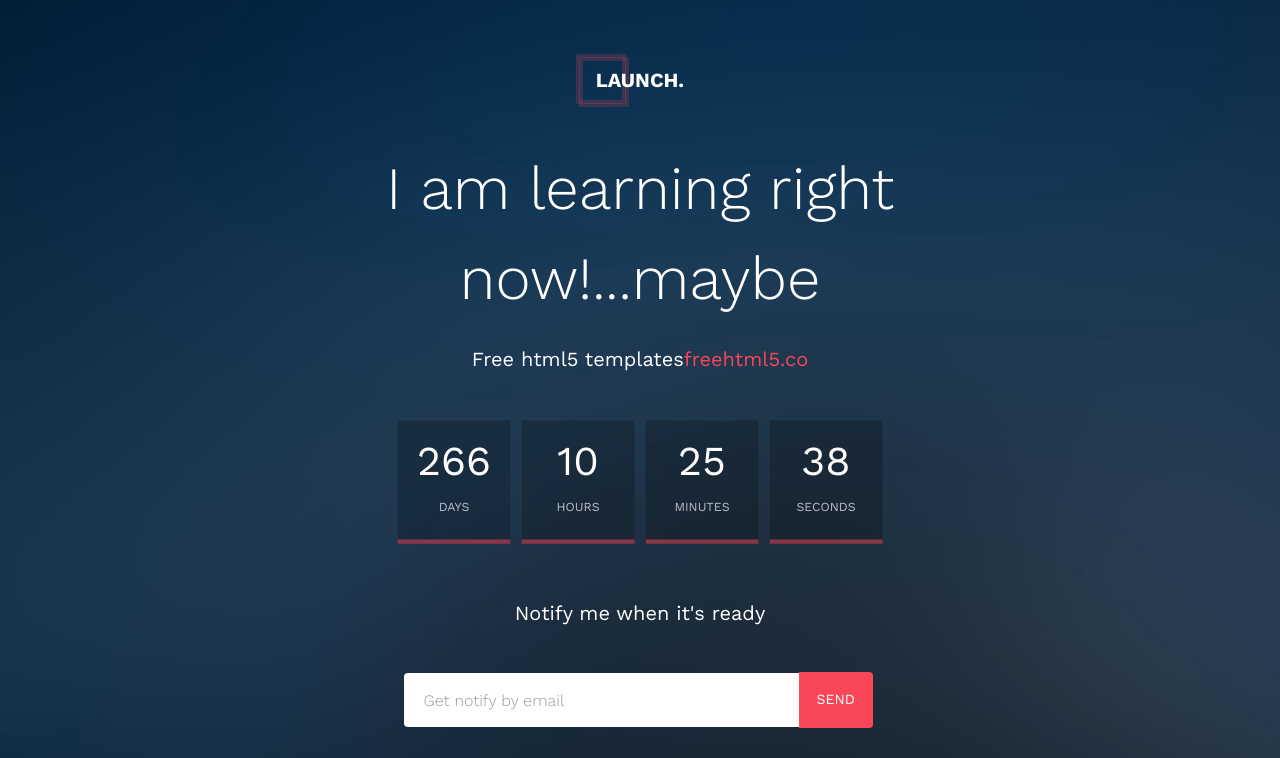
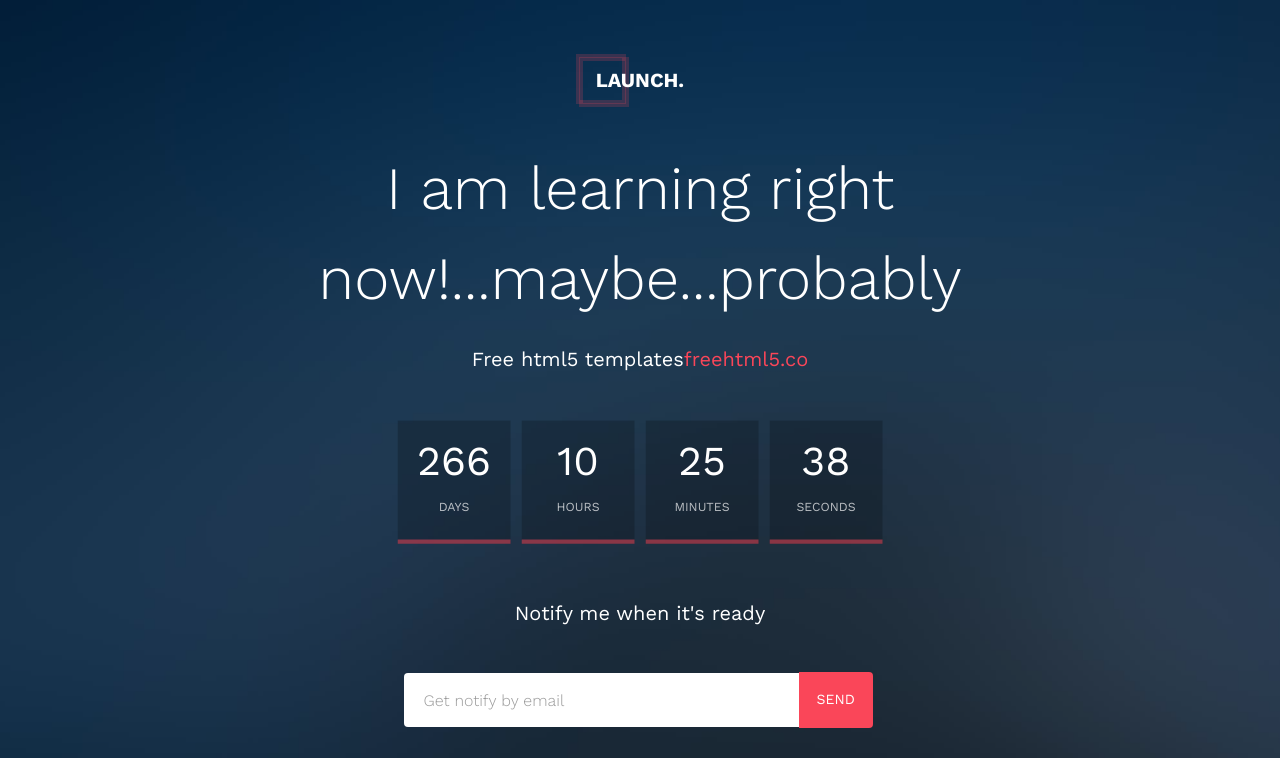
Before and after one commit to ian60innovations/AWSLearning, a plain HTML site: page web/index.html in a window 1280 px wide. Shown: the top 758 px of the page. Drawn offline with nearby package versions, Linux system fonts and the light colour scheme; files whose address does not match are found by name.

Commit message:
...probably

```diff
--- a/web/index.html
+++ b/web/index.html
@@ -78,7 +78,7 @@
 				<div class="col-md-8 col-md-offset-2 text-center">
 					<div class="display-t">
 						<div class="display-tc animate-box" data-animate-effect="fadeIn">
-							<h1>I am learning right now!...maybe</h1>
+							<h1>I am learning right now!...maybe...probably</h1>
 							<h2>Free html5 templates<a href="http://freehtml5.co/" target="_blank">freehtml5.co</a></h2>
 							<div class="simply-countdown simply-countdown-one"></div>
 							<div class="row">
```
